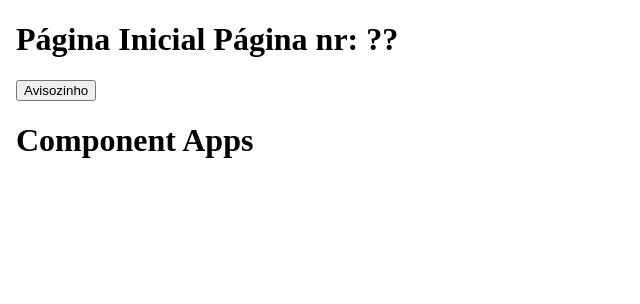
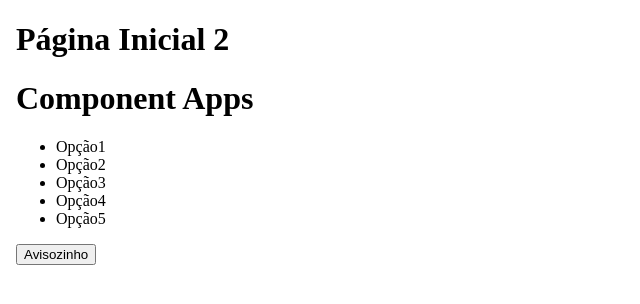
Before and after one commit to Erick0105/Aulas-FrontEnd-Fiap, a React (Vite) app in the folder estudando-react/estudando-react/: page / in a window 1280 px wide. Shown: the top 304 px of the page, without its empty margins (0-640 px from the left). Built offline with nearby package versions, Linux system fonts and the light colour scheme.

Commit message:
usando o children

```diff
--- a/estudando-react/estudando-react/src/App.tsx
+++ b/estudando-react/estudando-react/src/App.tsx
@@ -3,14 +3,22 @@ import Header from "./components/header/Header";
 export default function App(){
 
   const pagina:string = "Página Inicial";
-  const numPagina:string = "2";
+  const numPagina:number = 2;
   const status = "deployed";
   const aviso = ()=> alert("Confia no pai");
 
   return (
     <body>
-      <Header pagina={pagina} aviso={aviso} numPagina={numPagina} status={status} />
-      <h1>Component Apps</h1>
+      <Header pagina={pagina} aviso={aviso} numPagina={numPagina} status={status}>
+        <h1>Component Apps</h1>
+        <ul>
+          <li>Opção1</li>
+          <li>Opção2</li>
+          <li>Opção3</li>
+          <li>Opção4</li>
+          <li>Opção5</li>
+        </ul>
+      </Header>
     </body>
   );
 }
--- a/estudando-react/estudando-react/src/components/header/Header.tsx
+++ b/estudando-react/estudando-react/src/components/header/Header.tsx
@@ -7,10 +7,11 @@ type CabecalhoProps ={
 
 type CabecalhoProps2 ={
     numPagina: number | string;
-    status: "loading" | "deployed"
+    status: "loading" | "deployed";
+    children: React.ReactNode;
 }
 
-export default function Header({pagina,aviso,numPagina,status}:CabecalhoProps & CabecalhoProps2){
+export default function Header({pagina,aviso,numPagina,status,children}:CabecalhoProps & CabecalhoProps2){
     document.title = pagina;
 
     if(typeof numPagina === "number"){
@@ -26,6 +27,7 @@ export default function Header({pagina,aviso,numPagina,status}:CabecalhoProps &
 
         <header>
             <h1>{pagina + "\n" + numPagina}</h1>
+            {children}
             <button onClick={()=> aviso()}>Avisozinho</button>
         </header>
     );
```
